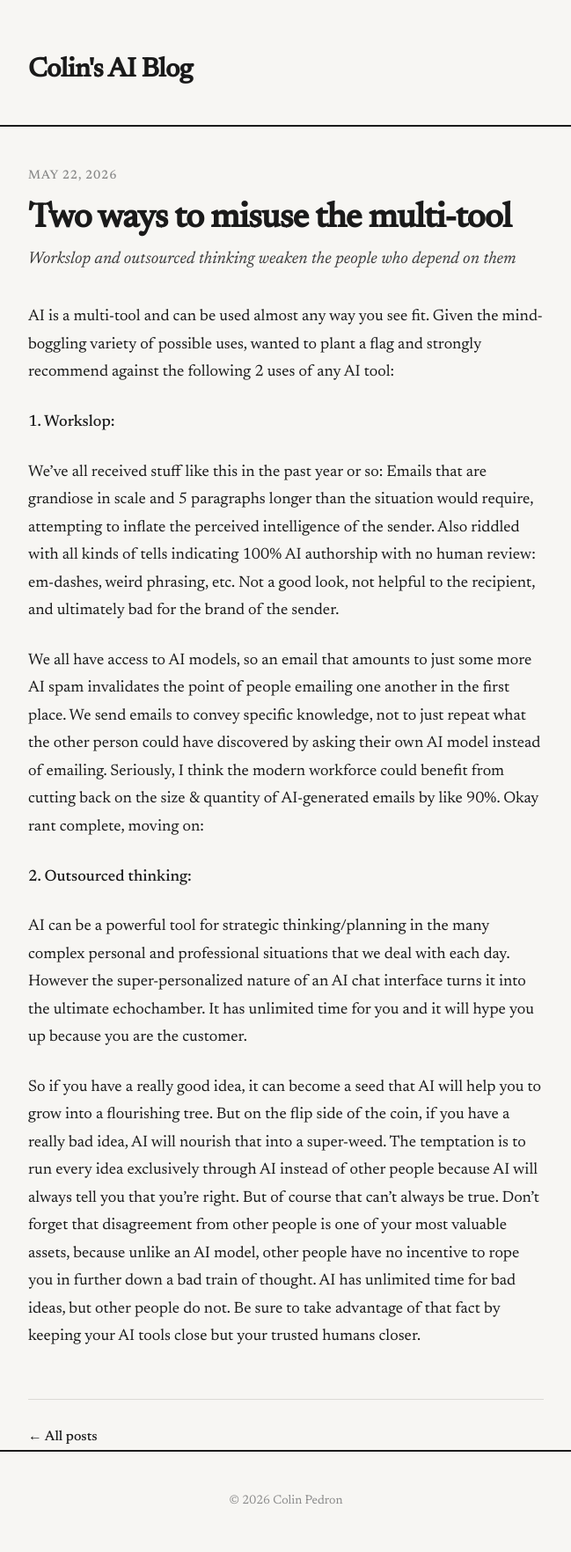
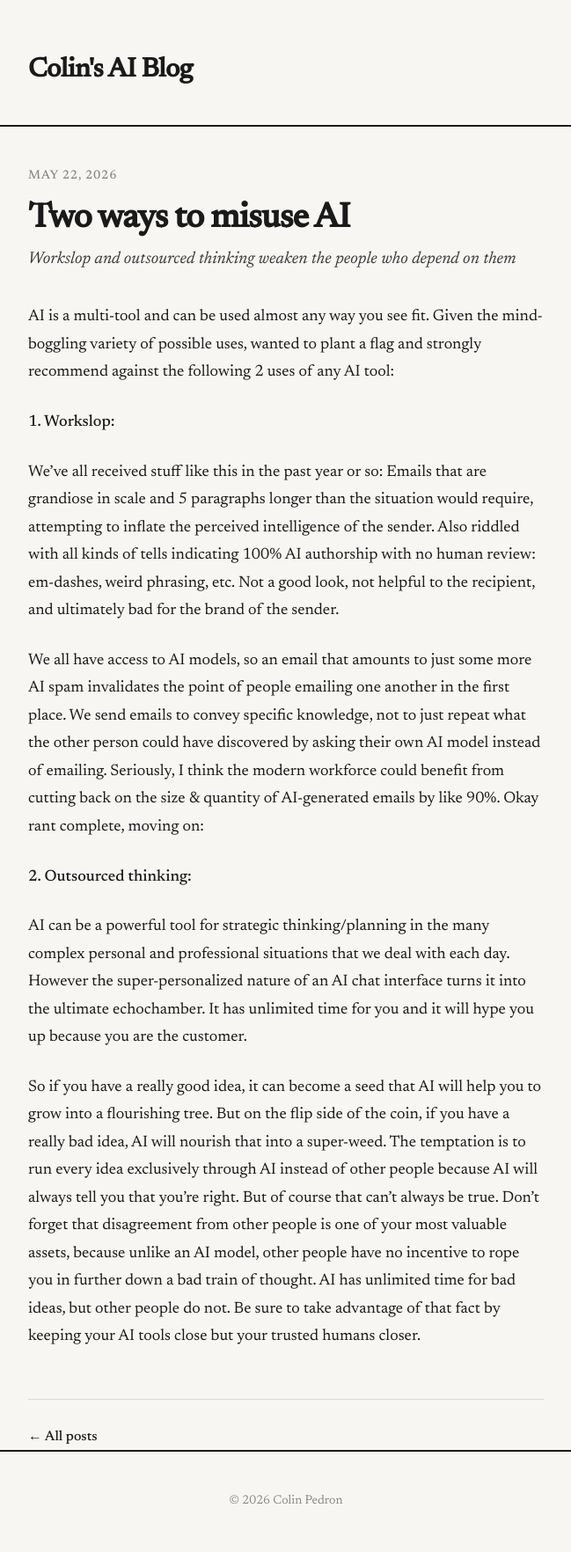
Before and after one commit to cpedron50-novaspear/colinpedron-site, a Jekyll site: the page built from _posts/2026-05-22-two-ways-to-misuse-AI.md, in a window 1280 px wide. Shown: the whole page at 88% size, without its empty margins (315-964 px from the left). Built offline with Jekyll 4.4.1, drawn with Linux system fonts in a browser that asks for light colours.

Commit message:
Update 2026-05-22-two-ways-to-misuse-AI.md

```diff
--- a/_posts/2026-05-22-two-ways-to-misuse-AI.md
+++ b/_posts/2026-05-22-two-ways-to-misuse-AI.md
@@ -1,6 +1,6 @@
 ---
 layout: post
-title: "Two ways to misuse the multi-tool"
+title: "Two ways to misuse AI"
 subtitle: "Workslop and outsourced thinking weaken the people who depend on them"
 date: 2026-05-22
 ---
```
